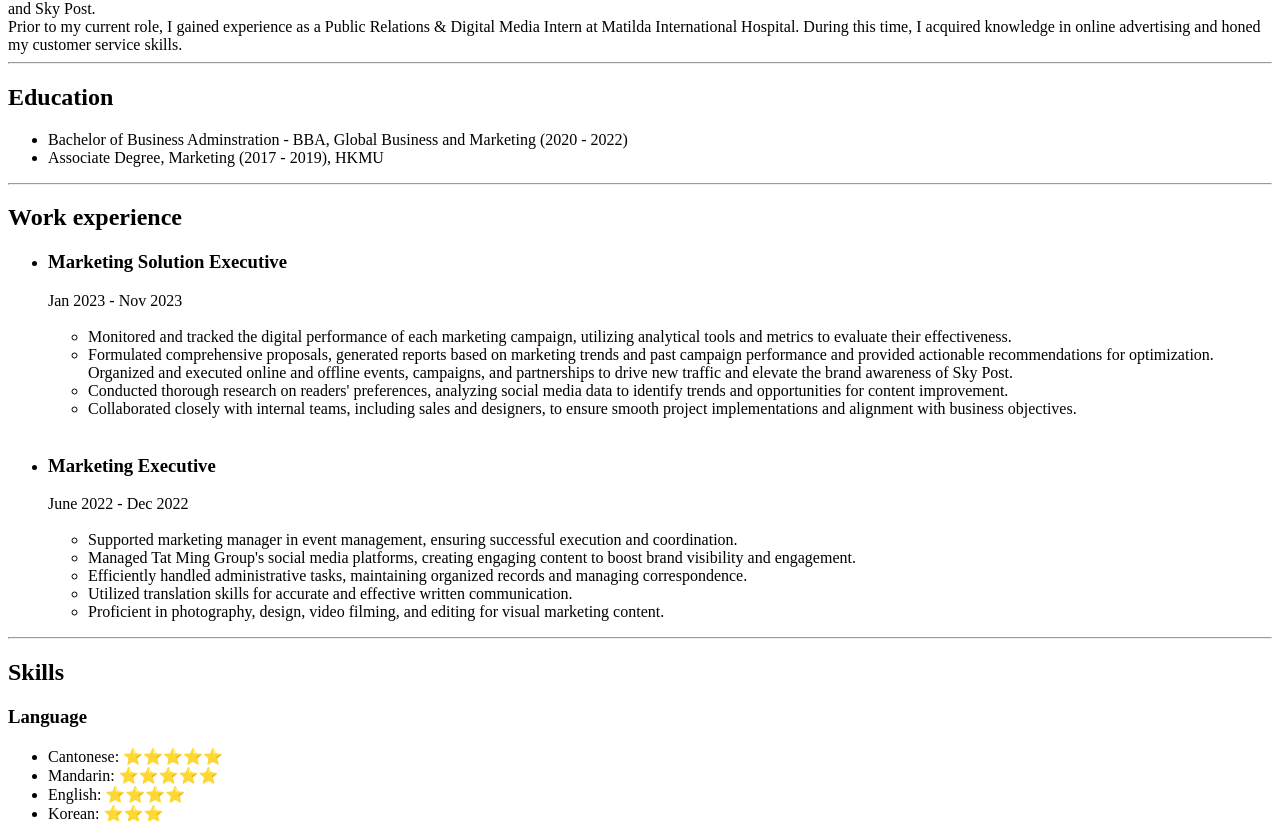
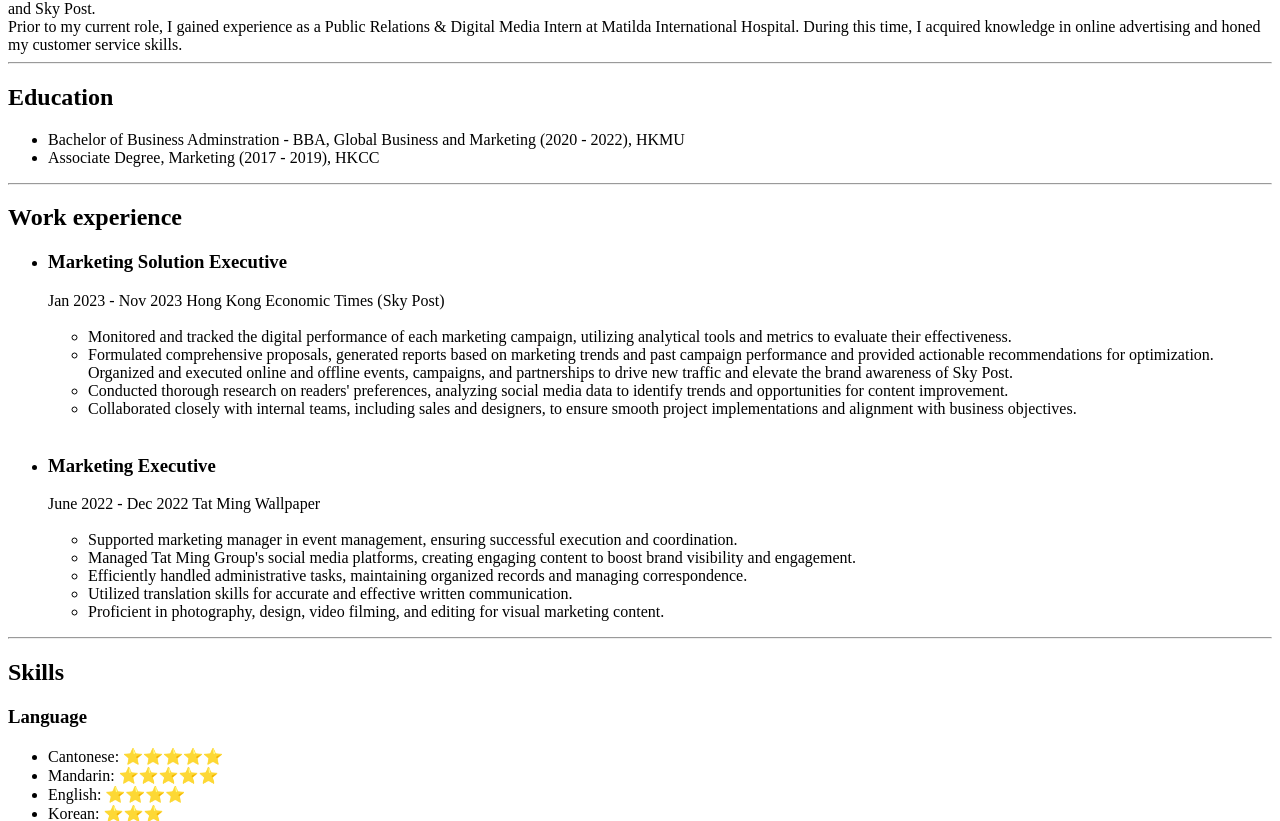
Before and after one commit to Kristenleee/3.1-Instructions-for-Capstone-Project-1---Online-Resume, a plain HTML site: page index.html in a window 1280 px wide. Shown: the part 441-1262 px from the top of the page. Drawn offline with Linux system fonts and the light colour scheme.

Commit message:
added brand name

```diff
--- a/index.html
+++ b/index.html
@@ -15,8 +15,8 @@
 
   <h2>Education</h2>
   <ul>
-    <li>Bachelor of Business Adminstration - BBA, Global Business and Marketing (2020 - 2022)</li>
-    <li>Associate Degree, Marketing (2017 - 2019), HKMU</li>
+    <li>Bachelor of Business Adminstration - BBA, Global Business and Marketing (2020 - 2022), HKMU</li>
+    <li>Associate Degree, Marketing (2017 - 2019), HKCC</li>
   </ul>
 
   <hr />
@@ -25,6 +25,7 @@
   <ul>
     <li><h3>Marketing Solution Executive</h3></li>
     Jan 2023 - Nov 2023
+    Hong Kong Economic Times (Sky Post)
     <ul>
       <br />
       <li>Monitored and tracked the digital performance of each marketing campaign, utilizing analytical tools and metrics to evaluate their effectiveness.</li>
@@ -34,6 +35,7 @@
     </ul><br />
     <li><h3>Marketing Executive</h3></li>
     June 2022 - Dec 2022
+    Tat Ming Wallpaper
     <ul>
       <br />
       <li>Supported marketing manager in event management, ensuring successful execution and coordination.</li>
```
